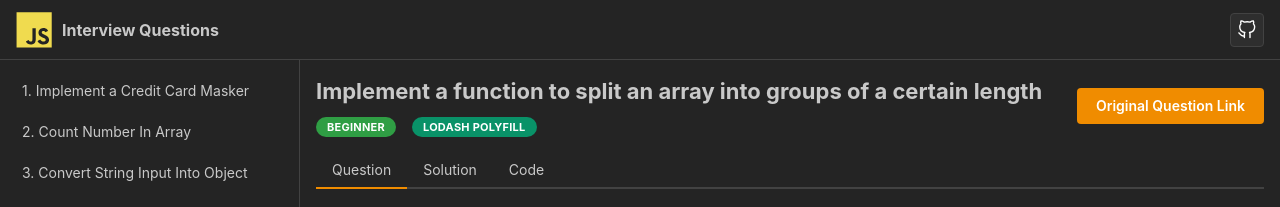
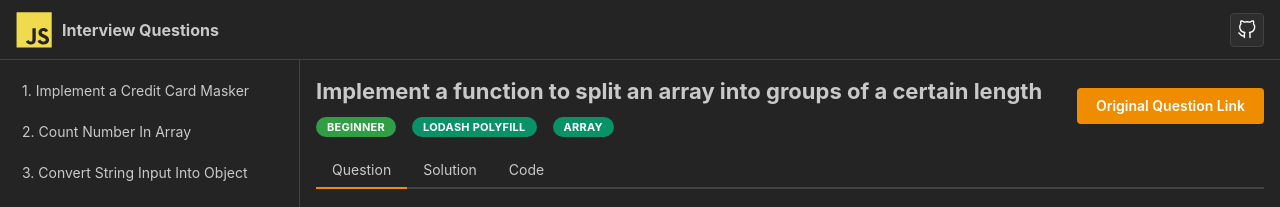
Before and after one commit to Akash187/javascript-interview-questions, a React (Vite) app: page /split-an-array-into-groups-of-a-certain-length in a window 1280 px wide. Shown: the top 207 px of the page. Built offline with nearby package versions, Linux system fonts and the light colour scheme.

Commit message:
chore: added "Array" tag.

```diff
--- a/src/questions/implemsplit an array into groups of a certain length/SplitArrayIntoNChunks.tsx
+++ b/src/questions/implemsplit an array into groups of a certain length/SplitArrayIntoNChunks.tsx
@@ -28,6 +28,9 @@ const SplitArrayIntoNChunks = () => {
 						</Badge>
 						<Badge color="teal" size="md">
 							Lodash Polyfill
+						</Badge>
+						<Badge color="teal" size="md">
+							Array
 						</Badge>
 					</Group>
 				</Stack>
```
